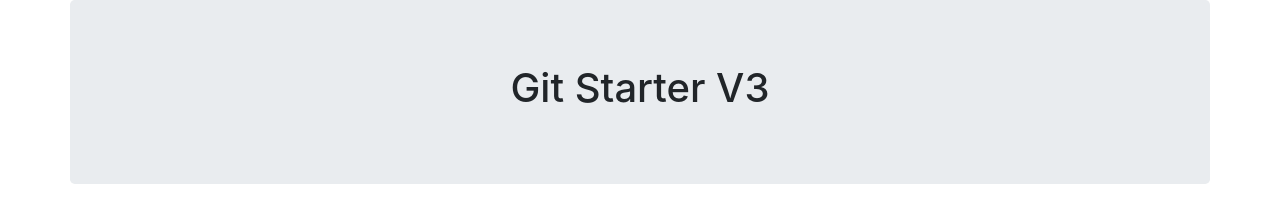
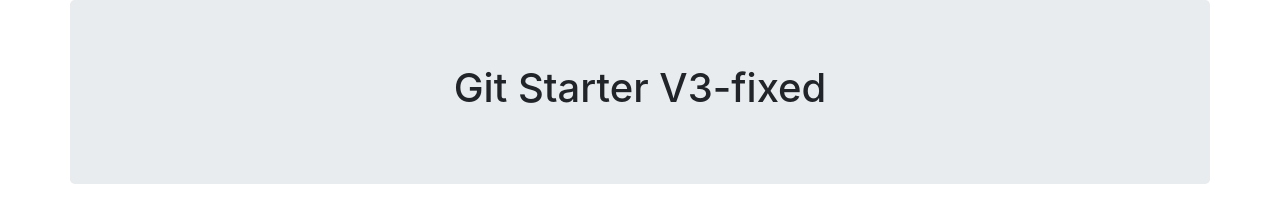
Before and after one commit to Saleik/git_starter, a plain HTML site: page index.html in a window 1280 px wide. Drawn offline with nearby package versions, Linux system fonts and the light colour scheme.

Commit message:
correction du titre v3

```diff
--- a/index.html
+++ b/index.html
@@ -14,7 +14,7 @@
     <div class="container-fluid">
         <div class="container jumbotron">
             <div class="text-center">
-                <h1>Git Starter V3</h1>
+                <h1>Git Starter V3-fixed</h1>
             </div>
         </div>
     </div>
```
